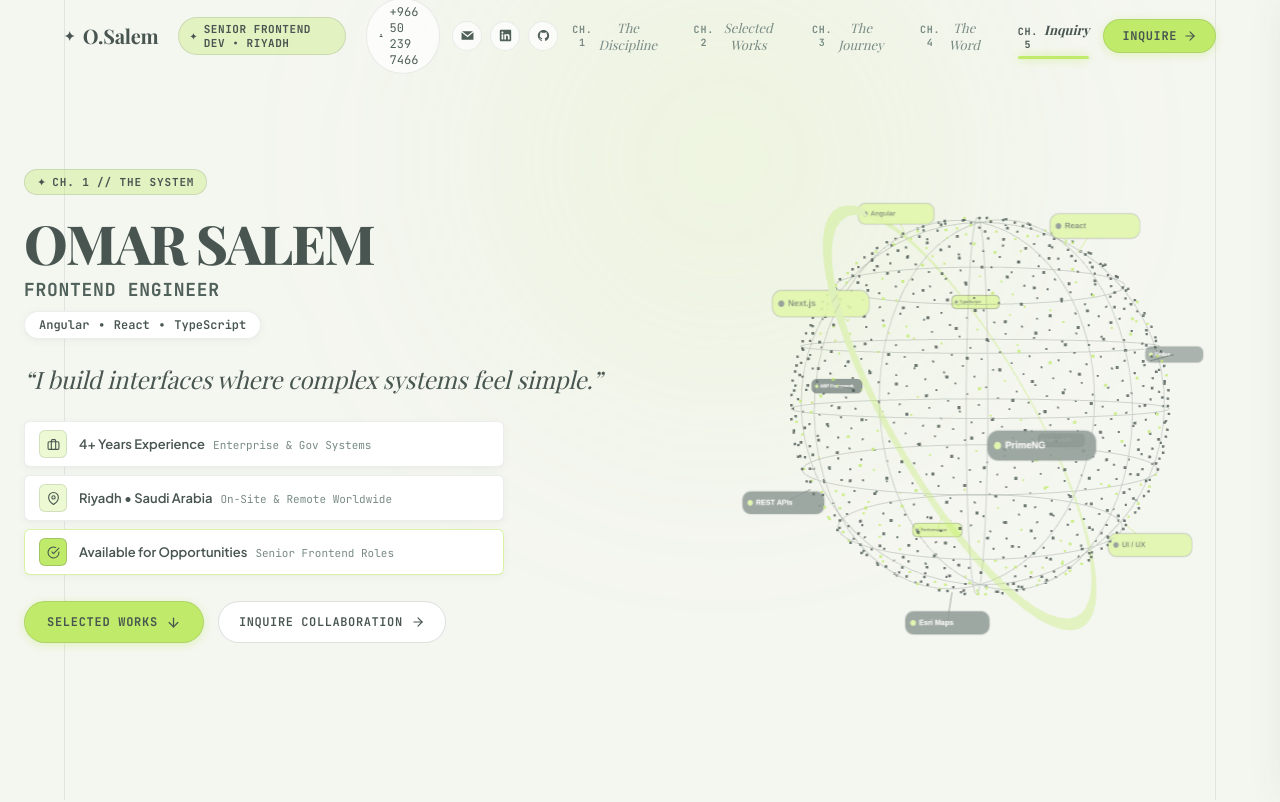
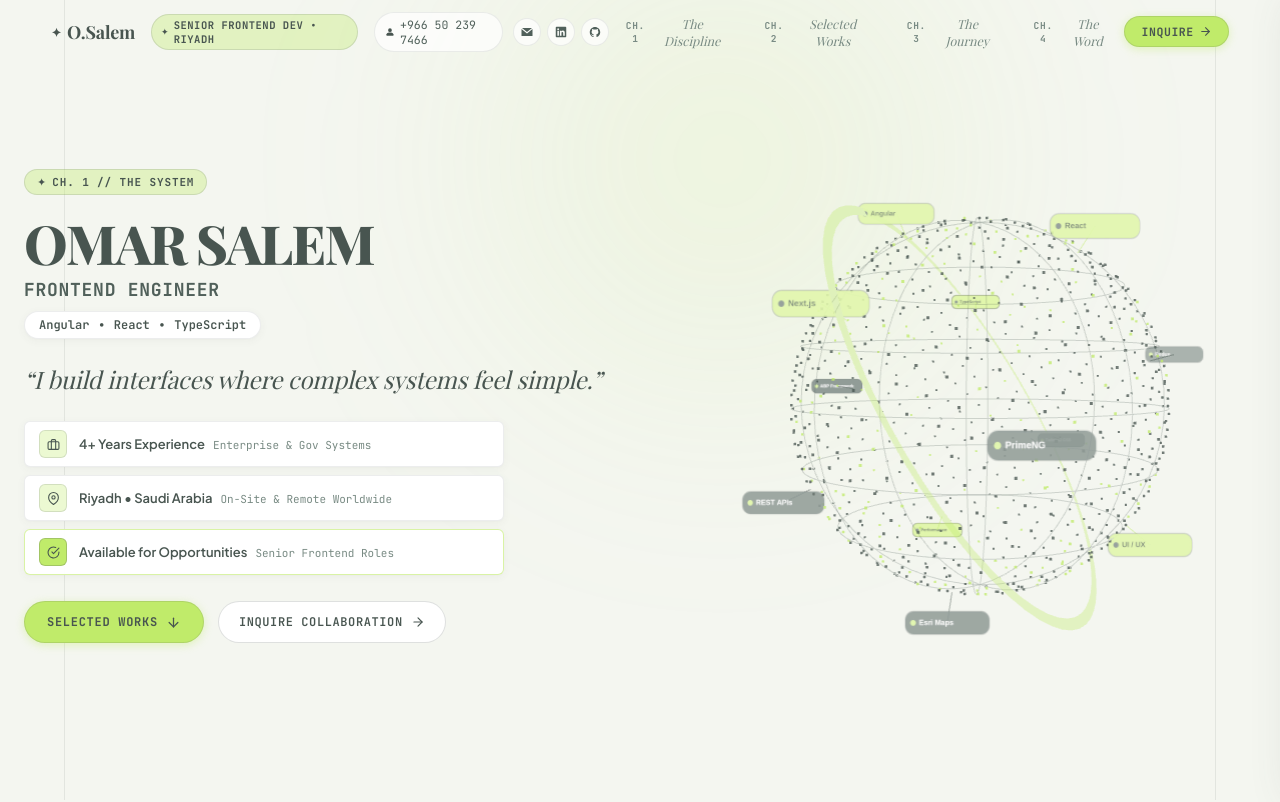
Before and after one commit to omarsalem7/Omar-s-Portfolio, a React (Create React App) app: page / in a window 1280 px wide. Shown: the top 802 px of the page. Built offline with nearby package versions, Linux system fonts and the light colour scheme; a web font is replaced by a local one.

Commit message:
Fix navbar

```diff
--- a/src/App.js
+++ b/src/App.js
@@ -10,11 +10,11 @@ import { FiArrowUp } from "react-icons/fi";
 import "./app.scss";
 
 const CHAPTERS = [
-  { id: "intro", label: "The Discipline", chapter: "Ch. 1" },
-  { id: "portfolio", label: "Selected Works", chapter: "Ch. 2" },
-  { id: "works", label: "The Journey", chapter: "Ch. 3" },
-  { id: "testimonials", label: "The Word", chapter: "Ch. 4" },
-  { id: "contact", label: "Inquiry", chapter: "Ch. 5" },
+  { id: "intro", label: "The Discipline", shortLabel: "Home", chapter: "Ch. 1" },
+  { id: "portfolio", label: "Selected Works", shortLabel: "Projects", chapter: "Ch. 2" },
+  { id: "works", label: "The Journey", shortLabel: "Journey", chapter: "Ch. 3" },
+  { id: "testimonials", label: "The Word", shortLabel: "Testimonials", chapter: "Ch. 4" },
+  { id: "contact", label: "Inquiry", shortLabel: "Contact", chapter: "Ch. 5" },
 ];
 
 function App() {
@@ -50,7 +50,7 @@ function App() {
     const handleScroll = () => {
       const scrollY = window.scrollY;
       // Sticky navbar appearance trigger
-      setIsScrolled(scrollY > 20);
+      setIsScrolled(scrollY > 45);
 
       // Show scroll-to-top button after scrolling past 280px
       if (scrollY > 280) {
--- a/src/components/topbar/Topbar.jsx
+++ b/src/components/topbar/Topbar.jsx
@@ -6,6 +6,9 @@ import { AiFillGithub } from "react-icons/ai";
 import { FiArrowRight } from "react-icons/fi";
 
 export default function Topbar({ menuOpen, setMenuOpen, currentSlide, goToSlide, chapters, isScrolled }) {
+  // Center navigation items (excluding contact chapter, which is represented by the right CTA button)
+  const navChapters = chapters ? chapters.filter((ch) => ch.id !== "contact") : [];
+
   return (
     <header className={`topbar ${isScrolled ? "scrolled" : "at-top"} ${menuOpen ? "active" : ""}`}>
       <div className="wrapper">
@@ -16,7 +19,7 @@ export default function Topbar({ menuOpen, setMenuOpen, currentSlide, goToSlide,
             aria-label="Omar Salem Home"
           >
             <span className="logo-spark">✦</span>
-            <span className="logo-name">O.Salem</span>
+            <span className="logo-name">{isScrolled ? "Omar Salem" : "O.Salem"}</span>
           </button>
 
           <div className="status-badge">
@@ -67,27 +70,29 @@ export default function Topbar({ menuOpen, setMenuOpen, currentSlide, goToSlide,
 
         {/* Center Chapter Navigation */}
         <nav className="center-nav" aria-label="Chapter Navigation">
-          {chapters && chapters.map((ch, idx) => (
+          {navChapters.map((ch, idx) => (
             <button
               key={ch.id}
               className={`nav-link ${currentSlide === idx ? "active" : ""}`}
               onClick={() => goToSlide(idx)}
             >
               <span className="nav-num">{ch.chapter}</span>
-              <span className="nav-text">{ch.label}</span>
+              <span className="nav-text">{isScrolled ? (ch.shortLabel || ch.label) : ch.label}</span>
               {currentSlide === idx && <span className="active-line" />}
             </button>
           ))}
         </nav>
 
-        {/* Right: Pear Flood-Fill CTA Button */}
+        {/* Right: Pill CTA Button & Mobile Hamburger */}
         <div className="right">
           <button
             className="pear-cta-btn"
             onClick={() => goToSlide(4)}
+            aria-label="Contact Omar Salem"
           >
             <span className="btn-face">
-              Inquire <FiArrowRight className="arw" />
+              <span className="btn-label">{isScrolled ? "Contact" : "Inquire"}</span>
+              {!isScrolled && <FiArrowRight className="arw" />}
             </span>
           </button>
 
--- a/src/components/topbar/topbar.scss
+++ b/src/components/topbar/topbar.scss
@@ -1,46 +1,43 @@
 @import "../../global.scss";
 
 .topbar {
-  width: 100%;
-  height: 72px;
   position: fixed;
   top: 0;
-  left: 0;
-  z-index: 100;
+  left: 50%;
+  transform: translateX(-50%);
+  width: 100%;
+  height: 64px;
+  z-index: 1000;
   background: transparent;
   backdrop-filter: none;
   -webkit-backdrop-filter: none;
   border-bottom: 1px solid transparent;
+  border-radius: 0;
   box-shadow: none;
-  transition: background-color 0.3s cubic-bezier(0.16, 1, 0.3, 1),
-              border-color 0.3s cubic-bezier(0.16, 1, 0.3, 1),
-              box-shadow 0.3s cubic-bezier(0.16, 1, 0.3, 1),
-              backdrop-filter 0.3s cubic-bezier(0.16, 1, 0.3, 1),
-              -webkit-backdrop-filter 0.3s cubic-bezier(0.16, 1, 0.3, 1);
+  // Refined, subtle, low-intensity transition
+  transition: width 0.22s cubic-bezier(0.16, 1, 0.3, 1),
+              top 0.22s cubic-bezier(0.16, 1, 0.3, 1),
+              height 0.22s cubic-bezier(0.16, 1, 0.3, 1),
+              background-color 0.2s ease,
+              border-radius 0.2s ease,
+              border-color 0.2s ease,
+              box-shadow 0.2s ease,
+              backdrop-filter 0.2s ease,
+              -webkit-backdrop-filter 0.2s ease;
 
-  &.scrolled {
-    background: rgba(244, 246, 240, 0.92);
-    backdrop-filter: blur(16px);
-    -webkit-backdrop-filter: blur(16px);
-    border-bottom: 1px solid $border-rule;
-    box-shadow: 0 4px 20px rgba(72, 85, 80, 0.05);
-  }
-
-  &.active {
-    background: rgba(244, 246, 240, 0.98);
-    backdrop-filter: blur(16px);
-    -webkit-backdrop-filter: blur(16px);
-    border-bottom: 1px solid $border-rule;
-  }
-
-  @include mobile {
+  // ──────────────────────────────────────────
+  // AT-TOP FULL-WIDTH EDITORIAL MODE
+  // ──────────────────────────────────────────
+  &.at-top {
+    width: 100%;
+    top: 0;
     height: 64px;
-  }
+    border-radius: 0;
 
     .wrapper {
       width: 100%;
       height: 100%;
-    padding: 0 5%;
+      padding: 0 4%;
       display: flex;
       align-items: center;
       justify-content: space-between;
@@ -48,11 +45,12 @@
       @include tablet {
         padding: 0 16px;
       }
+    }
 
     .left {
       display: flex;
       align-items: center;
-      gap: 20px;
+      gap: 16px;
 
       .logo-btn {
         background: transparent;
@@ -60,18 +58,18 @@
         cursor: pointer;
         display: flex;
         align-items: center;
-        gap: 8px;
+        gap: 6px;
         padding: 0;
         color: $palette-slate;
         font-family: $font-serif;
-        font-size: 20px;
+        font-size: 18px;
         font-weight: 700;
         letter-spacing: -0.01em;
         transition: transform $transition-fast;
 
         .logo-spark {
           color: $palette-slate;
-          font-size: 13px;
+          font-size: 12px;
         }
 
         .logo-name {
@@ -87,11 +85,13 @@
       .status-badge {
         display: flex;
         align-items: center;
-        gap: 6px;
+        gap: 5px;
         background: rgba(192, 235, 106, 0.35);
         border: 1px solid rgba(72, 85, 80, 0.15);
-        padding: 4px 10px;
+        padding: 3px 9px;
         border-radius: $radius-pill;
+        opacity: 1;
+        transition: opacity 0.18s ease;
 
         @include mobile {
           display: none;
@@ -99,11 +99,11 @@
 
         .status-spark {
           color: $palette-slate;
-          font-size: 10px;
+          font-size: 9px;
         }
 
         .status-text {
-          font-size: 11px;
+          font-size: 10.5px;
           font-weight: 700;
           color: $palette-slate;
           font-family: $font-mono;
@@ -115,7 +115,9 @@
       .contact-items {
         display: flex;
         align-items: center;
-        gap: 12px;
+        gap: 10px;
+        opacity: 1;
+        transition: opacity 0.18s ease;
 
         @include tablet {
           display: none;
@@ -124,12 +126,12 @@
         .item-pill {
           display: flex;
           align-items: center;
-          gap: 6px;
+          gap: 5px;
           color: $text-secondary;
           text-decoration: none;
-          font-size: 12px;
+          font-size: 11.5px;
           font-family: $font-mono;
-          padding: 5px 12px;
+          padding: 4px 10px;
           border-radius: $radius-pill;
           background: rgba(255, 255, 255, 0.7);
           border: 1px solid $border-rule;
@@ -137,7 +139,7 @@
 
           .icon {
             color: $palette-slate;
-            font-size: 13px;
+            font-size: 12px;
           }
 
           &:hover {
@@ -150,11 +152,11 @@
         .social-links {
           display: flex;
           align-items: center;
-          gap: 8px;
+          gap: 6px;
 
           .social-icon {
-            width: 30px;
-            height: 30px;
+            width: 28px;
+            height: 28px;
             border-radius: 50%;
             display: flex;
             align-items: center;
@@ -163,7 +165,7 @@
             background: rgba(255, 255, 255, 0.7);
             border: 1px solid $border-rule;
             text-decoration: none;
-            font-size: 13px;
+            font-size: 12px;
             transition: all $transition-fast;
 
             &:hover {
@@ -180,7 +182,7 @@
     .center-nav {
       display: flex;
       align-items: center;
-      gap: 8px;
+      gap: 6px;
 
       @include tablet {
         display: none;
@@ -192,16 +194,16 @@
         border: none;
         color: $text-muted;
         font-family: $font-mono;
-        font-size: 12px;
-        padding: 6px 14px;
+        font-size: 11.5px;
+        padding: 5px 12px;
         cursor: pointer;
         display: flex;
         align-items: baseline;
-        gap: 6px;
+        gap: 5px;
         transition: all $transition-fast;
 
         .nav-num {
-          font-size: 10px;
+          font-size: 9.5px;
           font-weight: 700;
           letter-spacing: 0.08em;
           text-transform: uppercase;
@@ -210,7 +212,7 @@
         .nav-text {
           font-family: $font-serif;
           font-style: italic;
-          font-size: 13px;
+          font-size: 12.5px;
         }
 
         &:hover {
@@ -228,9 +230,9 @@
           .active-line {
             position: absolute;
             bottom: -2px;
-            left: 14px;
-            right: 14px;
-            height: 3px;
+            left: 12px;
+            right: 12px;
+            height: 2.5px;
             border-radius: 2px;
             background: $palette-lime;
             box-shadow: 0 0 8px rgba(192, 235, 106, 0.8);
@@ -242,17 +244,17 @@
     .right {
       display: flex;
       align-items: center;
-      gap: 14px;
+      gap: 12px;
 
       .pear-cta-btn {
         background: $palette-lime;
         color: $palette-slate;
         font-family: $font-mono;
-        font-size: 12px;
+        font-size: 11.5px;
         font-weight: 700;
         letter-spacing: 0.05em;
         text-transform: uppercase;
-        padding: 8px 18px;
+        padding: 7px 16px;
         border-radius: $radius-pill;
         border: 1px solid rgba(72, 85, 80, 0.15);
         cursor: pointer;
@@ -264,10 +266,10 @@
         .btn-face {
           display: flex;
           align-items: center;
-          gap: 6px;
+          gap: 5px;
 
           .arw {
-            font-size: 14px;
+            font-size: 13px;
             transition: transform $transition-fast;
           }
         }
@@ -290,8 +292,8 @@
       }
 
       .hamburger {
-        width: 36px;
-        height: 36px;
+        width: 34px;
+        height: 34px;
         background: rgba(255, 255, 255, 0.8);
         border: 1px solid $border-rule;
         border-radius: 6px;
@@ -299,9 +301,9 @@
         flex-direction: column;
         justify-content: center;
         align-items: center;
-        gap: 5px;
+        gap: 4px;
         cursor: pointer;
-        padding: 8px;
+        padding: 6px;
         transition: all $transition-fast;
 
         @include tablet {
@@ -309,10 +311,10 @@
         }
 
         .line {
-          width: 18px;
+          width: 16px;
           height: 1.5px;
           background-color: $palette-slate;
-          transition: all 0.3s cubic-bezier(0.16, 1, 0.3, 1);
+          transition: all 0.2s ease;
         }
 
         &.open {
@@ -320,14 +322,266 @@
           background: $palette-lime;
 
           .line1 {
-            transform: translateY(6.5px) rotate(45deg);
+            transform: translateY(5.5px) rotate(45deg);
             background-color: $palette-slate;
           }
           .line2 {
             opacity: 0;
           }
           .line3 {
-            transform: translateY(-6.5px) rotate(-45deg);
+            transform: translateY(-5.5px) rotate(-45deg);
+            background-color: $palette-slate;
+          }
+        }
+      }
+    }
+  }
+
+  // ──────────────────────────────────────────
+  // SCROLLED FLOATING PILL (LOW / SUBTLE ANIMATION)
+  // ──────────────────────────────────────────
+  &.scrolled {
+    top: 8px;
+    width: min(90%, 900px);
+    height: 48px;
+    background: rgba(244, 246, 240, 0.94);
+    border-radius: $radius-pill;
+    border: 1px solid rgba(72, 85, 80, 0.16);
+    box-shadow: 0 4px 20px rgba(72, 85, 80, 0.07), 0 1px 3px rgba(72, 85, 80, 0.03);
+    backdrop-filter: blur(16px);
+    -webkit-backdrop-filter: blur(16px);
+
+    @include tablet {
+      width: min(92%, 680px);
+      top: 8px;
+    }
+
+    @include mobile {
+      width: calc(100% - 20px);
+      height: 46px;
+      top: 6px;
+    }
+
+    .wrapper {
+      width: 100%;
+      height: 100%;
+      padding: 0 6px 0 18px;
+      display: flex;
+      align-items: center;
+      justify-content: space-between;
+
+      @include mobile {
+        padding: 0 5px 0 14px;
+      }
+    }
+
+    .left {
+      display: flex;
+      align-items: center;
+
+      .logo-btn {
+        background: transparent;
+        border: none;
+        cursor: pointer;
+        padding: 0;
+        display: flex;
+        align-items: center;
+        gap: 5px;
+        color: $palette-slate;
+        font-family: $font-serif;
+        font-size: 16px;
+        font-weight: 700;
+        letter-spacing: -0.01em;
+        transition: color $transition-fast;
+
+        .logo-spark {
+          color: $palette-lime;
+          font-size: 11px;
+        }
+
+        .logo-name {
+          color: $palette-slate;
+
+          @include mobile {
+            font-size: 14px;
+          }
+        }
+
+        &:hover {
+          color: #28322e;
+        }
+      }
+
+      .status-badge,
+      .contact-items {
+        display: none !important;
+      }
+    }
+
+    .center-nav {
+      display: flex;
+      align-items: center;
+      justify-content: center;
+      gap: 18px;
+
+      @include tablet {
+        display: none;
+      }
+
+      .nav-link {
+        position: relative;
+        background: transparent;
+        border: none;
+        cursor: pointer;
+        padding: 3px 2px;
+        display: flex;
+        align-items: baseline;
+        gap: 5px;
+        color: $text-muted;
+        transition: color 0.15s ease;
+
+        .nav-num {
+          font-family: $font-mono;
+          font-size: 9.5px;
+          font-weight: 700;
+          letter-spacing: 0.05em;
+          text-transform: uppercase;
+          color: $text-muted;
+        }
+
+        .nav-text {
+          font-family: $font-serif;
+          font-style: italic;
+          font-size: 13px;
+          color: $text-muted;
+          transition: color 0.15s ease;
+        }
+
+        &:hover {
+          .nav-num,
+          .nav-text {
+            color: $palette-slate;
+          }
+        }
+
+        &.active {
+          .nav-num {
+            color: $palette-slate;
+          }
+
+          .nav-text {
+            color: #28322e;
+            font-weight: 700;
+          }
+
+          .active-line {
+            position: absolute;
+            bottom: -2px;
+            left: 0;
+            right: 0;
+            height: 2px;
+            border-radius: 2px;
+            background: $palette-lime;
+            box-shadow: 0 0 6px rgba(192, 235, 106, 0.8);
+          }
+        }
+      }
+    }
+
+    .right {
+      display: flex;
+      align-items: center;
+      gap: 8px;
+
+      .pear-cta-btn {
+        background: $palette-lime;
+        color: $palette-slate;
+        font-family: $font-mono;
+        font-size: 11px;
+        font-weight: 700;
+        letter-spacing: 0.05em;
+        text-transform: uppercase;
+        padding: 6px 15px;
+        border-radius: $radius-pill;
+        border: 1px solid rgba(72, 85, 80, 0.16);
+        box-shadow: 0 2px 6px rgba(192, 235, 106, 0.35);
+        cursor: pointer;
+        display: inline-flex;
+        align-items: center;
+        justify-content: center;
+        transition: all 0.15s ease;
+
+        @include mobile {
+          padding: 4px 10px;
+          font-size: 10px;
+        }
+
+        .btn-face {
+          display: flex;
+          align-items: center;
+          gap: 4px;
+
+          .btn-label {
+            font-weight: 700;
+          }
+
+          .arw {
+            font-size: 12px;
+            transition: transform 0.15s ease;
+          }
+        }
+
+        &:hover {
+          background: $palette-slate;
+          color: $palette-lime;
+          border-color: $palette-slate;
+          box-shadow: 0 3px 10px rgba(72, 85, 80, 0.2);
+
+          .arw {
+            transform: translateX(2px);
+          }
+        }
+      }
+
+      .hamburger {
+        width: 32px;
+        height: 32px;
+        background: rgba(255, 255, 255, 0.7);
+        border: 1px solid $border-rule;
+        border-radius: $radius-pill;
+        display: none;
+        flex-direction: column;
+        justify-content: center;
+        align-items: center;
+        gap: 3.5px;
+        cursor: pointer;
+        padding: 5px;
+        transition: all 0.15s ease;
+
+        @include tablet {
+          display: flex;
+        }
+
+        .line {
+          width: 14px;
+          height: 1.5px;
+          background-color: $palette-slate;
+          transition: all 0.2s ease;
+        }
+
+        &.open {
+          border-color: rgba(72, 85, 80, 0.2);
+          background: $palette-lime;
+
+          .line1 {
+            transform: translateY(5px) rotate(45deg);
+            background-color: $palette-slate;
+          }
+          .line2 {
+            opacity: 0;
+          }
+          .line3 {
+            transform: translateY(-5px) rotate(-45deg);
             background-color: $palette-slate;
           }
         }
```
Also changed, not shown: public/assets/ministry_of_energy.jpg (deleted). Lines whose indentation alone changed are shown as unchanged.
